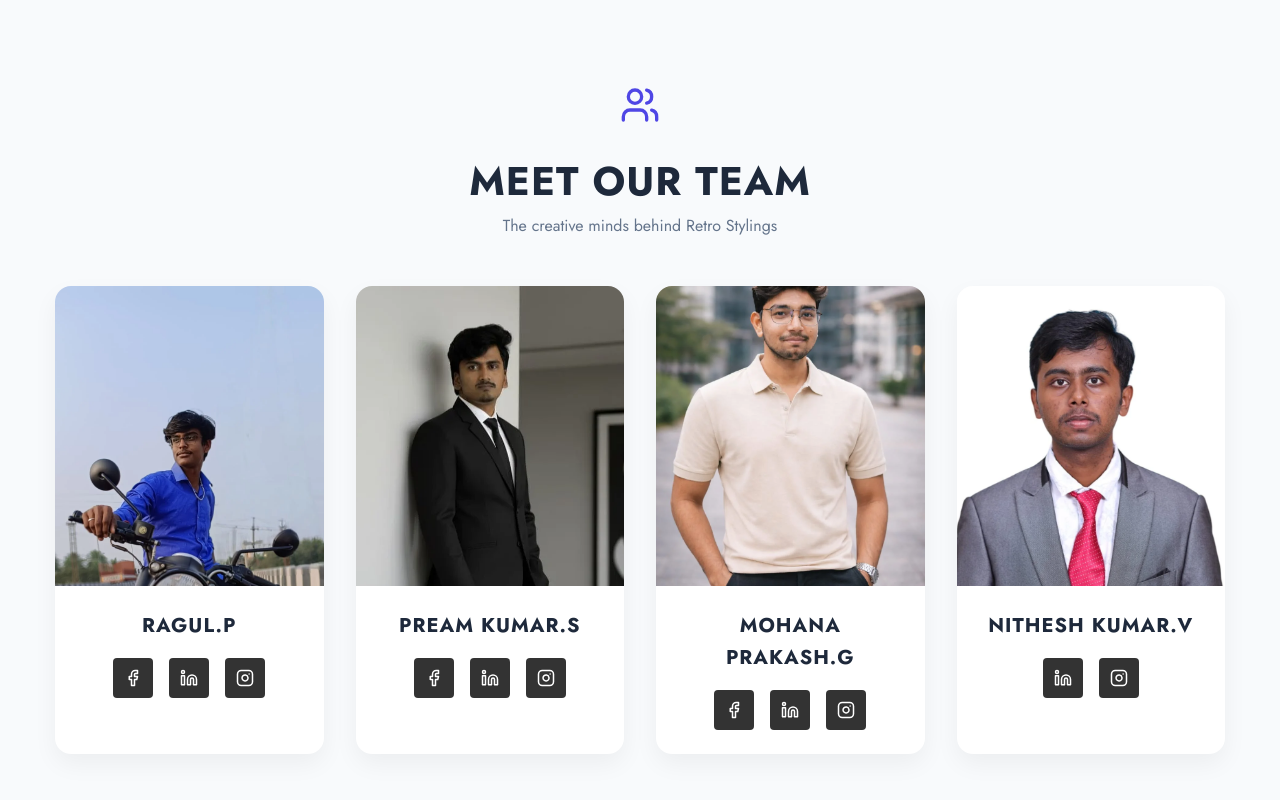
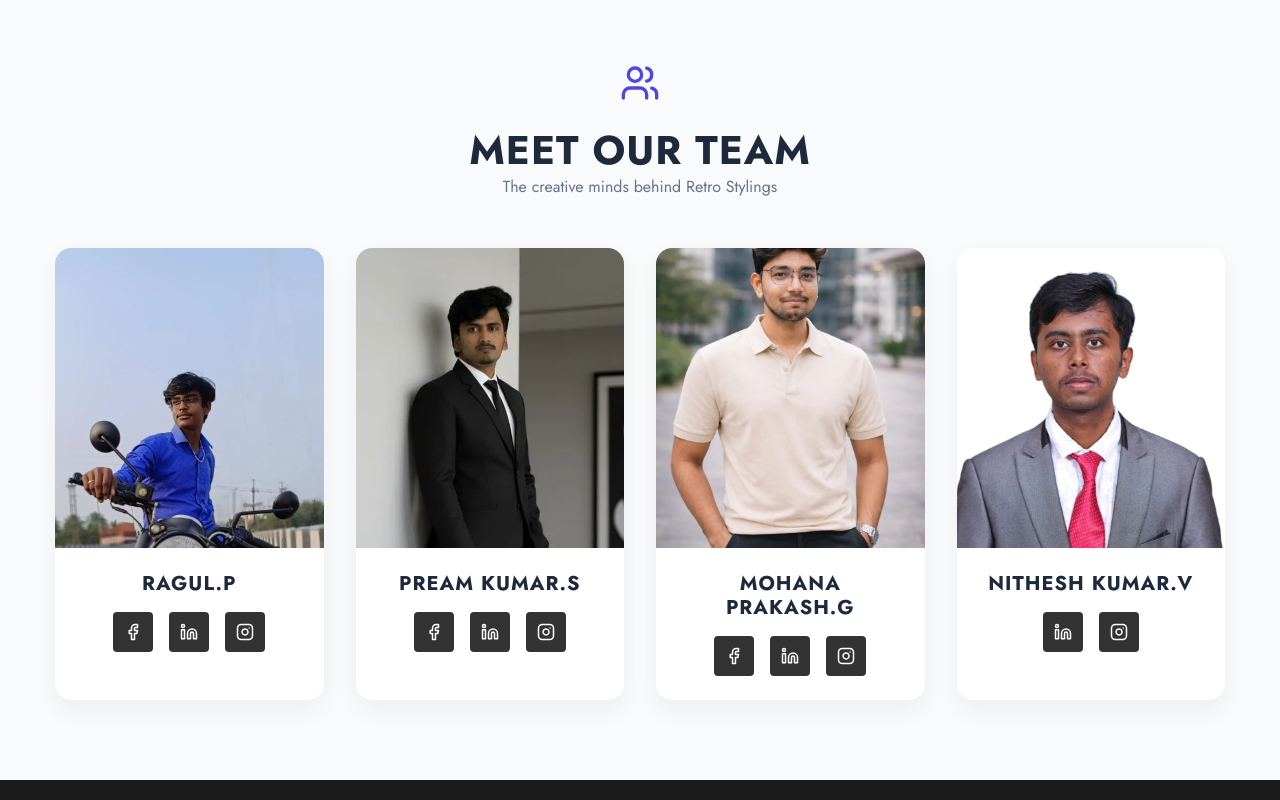
Before and after one commit to premkumarss0345-alt/retrostyling, a React (Vite) app in the folder retrostyling/: page /about in a window 1280 px wide. Shown: the part 520-1320 px from the top of the page. Built offline with nearby package versions, Linux system fonts and the light colour scheme; no server answers.

Commit message:
style: apply global word-break and overflow-wrap to prevent layout breaks on all pages

```diff
--- a/retrostyling/src/index.css
+++ b/retrostyling/src/index.css
@@ -191,8 +191,20 @@ h4 {
 h1,
 h2,
 h3,
-h4 {
+h4,
+h5,
+h6 {
+  font-family: inherit;
+  font-weight: 700;
+  line-height: 1.2;
   color: var(--text);
+  word-break: break-word;
+  overflow-wrap: break-word;
+}
+
+p {
+  word-break: break-word;
+  overflow-wrap: break-word;
 }
 
 .text-light {
--- a/retrostyling/src/pages/About.css
+++ b/retrostyling/src/pages/About.css
@@ -78,6 +78,8 @@
     font-size: 1.25rem;
     margin-bottom: 1rem;
     color: var(--text);
+    word-break: break-word;
+    overflow-wrap: break-word;
 }
 
 .social-links {
--- a/retrostyling/src/pages/Checkout.css
+++ b/retrostyling/src/pages/Checkout.css
@@ -185,11 +185,15 @@
     margin-bottom: 0.25rem;
     text-transform: none;
     letter-spacing: normal;
+    word-break: break-word;
+    overflow-wrap: break-word;
 }
 
 .item-detail p {
     font-size: 0.8rem;
     color: var(--text-light);
+    word-break: break-word;
+    overflow-wrap: break-word;
 }
 
 .item-price {
```
